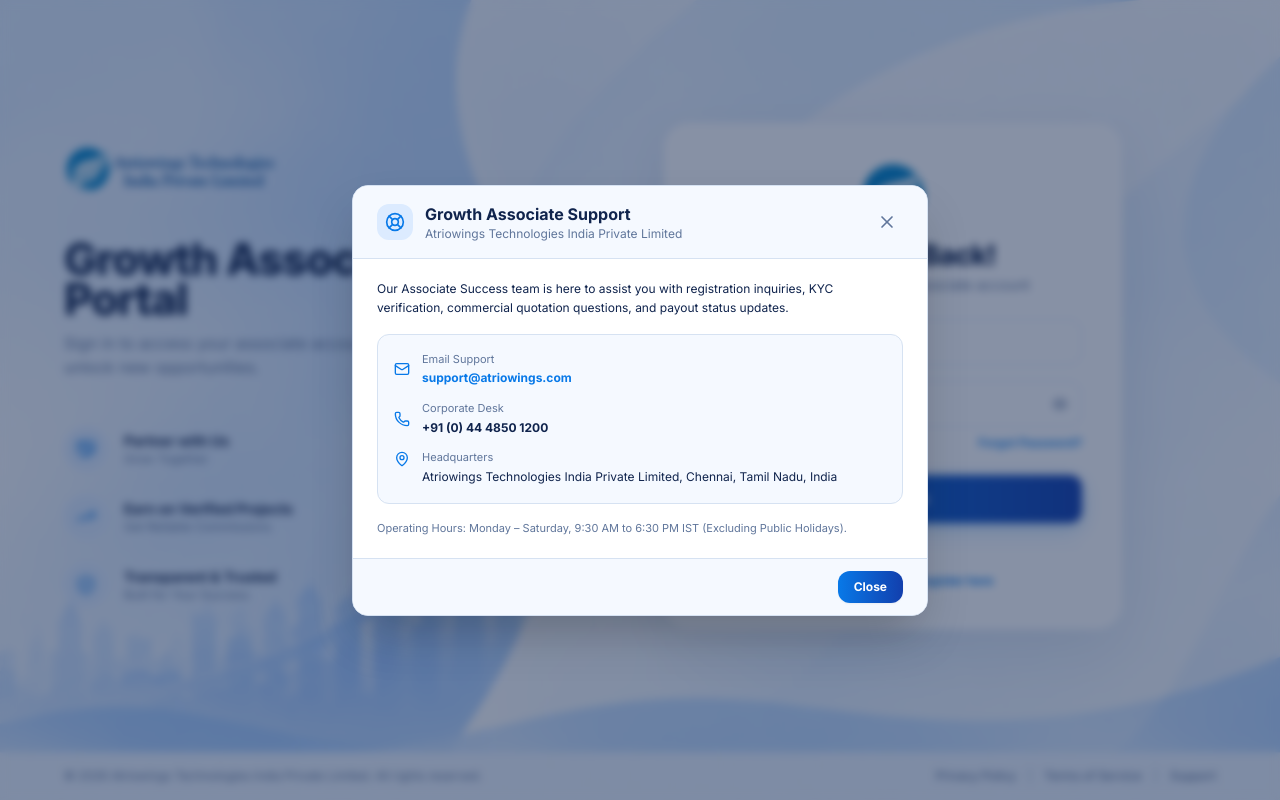
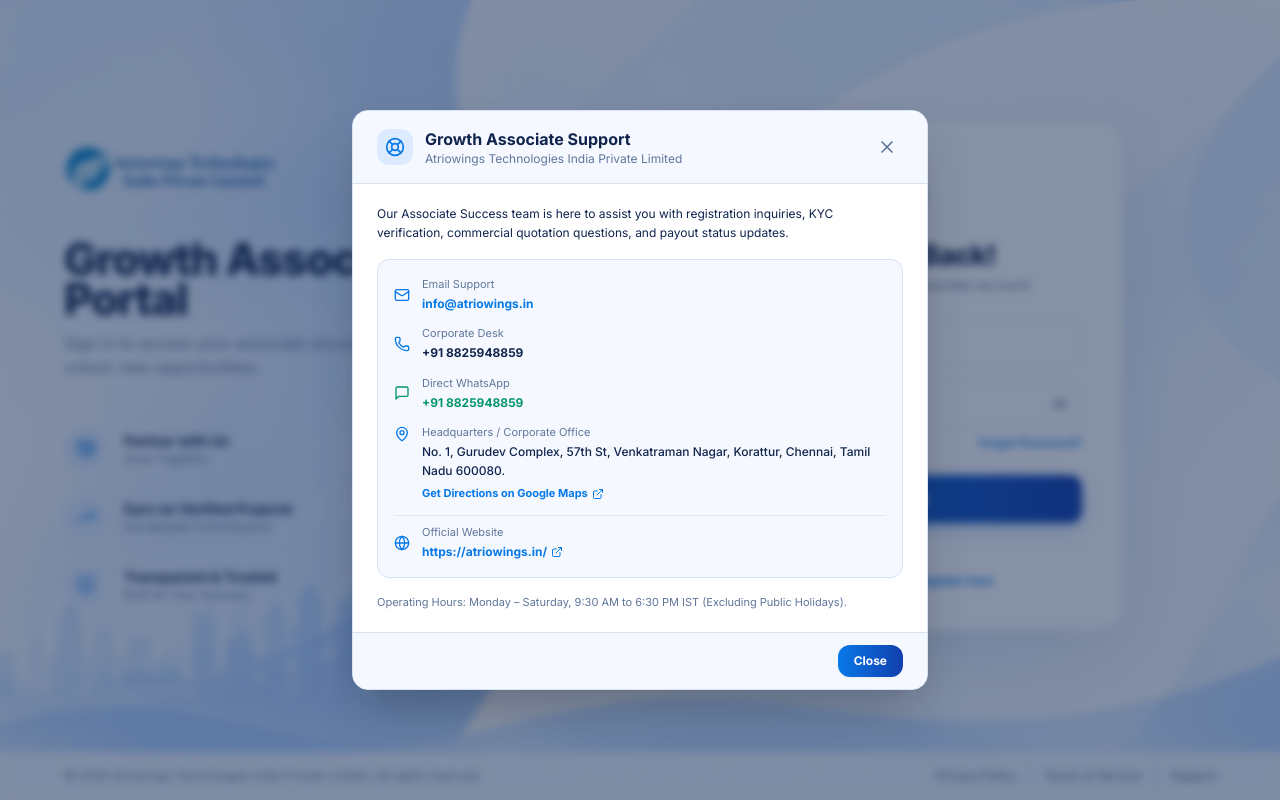
Before and after one commit to projectsatriowings/Business_growth_assocites, a React (Vite) app in the folder client/: page /login in a window 1280 px wide. Both pictures are taken after a click on the button "Support". Built offline with nearby package versions, Linux system fonts and the light colour scheme.

Commit message:
fix(auth): update support modal with official corporate contact details from landing page

```diff
--- a/client/src/components/auth/PolicyModal.tsx
+++ b/client/src/components/auth/PolicyModal.tsx
@@ -1,5 +1,5 @@
 import React from 'react';
-import { X, ShieldCheck, FileText, LifeBuoy, Mail, Phone, MapPin } from 'lucide-react';
+import { X, ShieldCheck, FileText, LifeBuoy, Mail, Phone, MapPin, Globe, MessageSquare, ExternalLink } from 'lucide-react';
 
 export type PolicyType = 'privacy' | 'terms' | 'support' | null;
 
@@ -106,8 +106,8 @@ export const PolicyModal: React.FC<PolicyModalProps> = ({ type, onClose }) => {
                   <Mail className="w-4 h-4 text-[#0879E8] shrink-0" />
                   <div>
                     <span className="text-[11px] text-[#60769B] block">Email Support</span>
-                    <a href="mailto:support@atriowings.com" className="font-bold text-[#0879E8] hover:underline">
-                      support@atriowings.com
+                    <a href="mailto:info@atriowings.in" className="font-bold text-[#0879E8] hover:underline">
+                      info@atriowings.in
                     </a>
                   </div>
                 </div>
@@ -115,16 +115,56 @@ export const PolicyModal: React.FC<PolicyModalProps> = ({ type, onClose }) => {
                   <Phone className="w-4 h-4 text-[#0879E8] shrink-0" />
                   <div>
                     <span className="text-[11px] text-[#60769B] block">Corporate Desk</span>
-                    <span className="font-bold text-[#10244D]">+91 (0) 44 4850 1200</span>
+                    <a href="tel:+918825948859" className="font-bold text-[#10244D] hover:text-[#0879E8] transition-colors">
+                      +91 8825948859
+                    </a>
+                  </div>
+                </div>
+                <div className="flex items-center gap-3">
+                  <MessageSquare className="w-4 h-4 text-emerald-600 shrink-0" />
+                  <div>
+                    <span className="text-[11px] text-[#60769B] block">Direct WhatsApp</span>
+                    <a
+                      href="https://wa.me/918825948859"
+                      target="_blank"
+                      rel="noopener noreferrer"
+                      className="font-bold text-emerald-600 hover:underline"
+                    >
+                      +91 8825948859
+                    </a>
                   </div>
                 </div>
                 <div className="flex items-start gap-3">
                   <MapPin className="w-4 h-4 text-[#0879E8] shrink-0 mt-0.5" />
                   <div>
-                    <span className="text-[11px] text-[#60769B] block">Headquarters</span>
-                    <span className="text-xs text-[#10244D]">
-                      Atriowings Technologies India Private Limited, Chennai, Tamil Nadu, India
+                    <span className="text-[11px] text-[#60769B] block">Headquarters / Corporate Office</span>
+                    <span className="text-xs text-[#10244D] block font-medium leading-relaxed">
+                      No. 1, Gurudev Complex, 57th St, Venkatraman Nagar, Korattur, Chennai, Tamil Nadu 600080.
                     </span>
+                    <a
+                      href="https://www.google.com/maps/search/?api=1&query=No.+1,+Gurudev+Complex,+57th+St,+Venkatraman+Nagar,+Korattur,+Chennai,+Tamil+Nadu+600080"
+                      target="_blank"
+                      rel="noopener noreferrer"
+                      className="inline-flex items-center gap-1 text-[11px] text-[#0879E8] hover:underline font-bold mt-1"
+                    >
+                      <span>Get Directions on Google Maps</span>
+                      <ExternalLink className="w-3 h-3" />
+                    </a>
+                  </div>
+                </div>
+                <div className="flex items-center gap-3 pt-2 border-t border-[#D6E2F2]/60">
+                  <Globe className="w-4 h-4 text-[#0879E8] shrink-0" />
+                  <div>
+                    <span className="text-[11px] text-[#60769B] block">Official Website</span>
+                    <a
+                      href="https://atriowings.in/"
+                      target="_blank"
+                      rel="noopener noreferrer"
+                      className="font-bold text-[#0879E8] hover:underline inline-flex items-center gap-1 text-xs"
+                    >
+                      <span>https://atriowings.in/</span>
+                      <ExternalLink className="w-3 h-3" />
+                    </a>
                   </div>
                 </div>
               </div>
```
